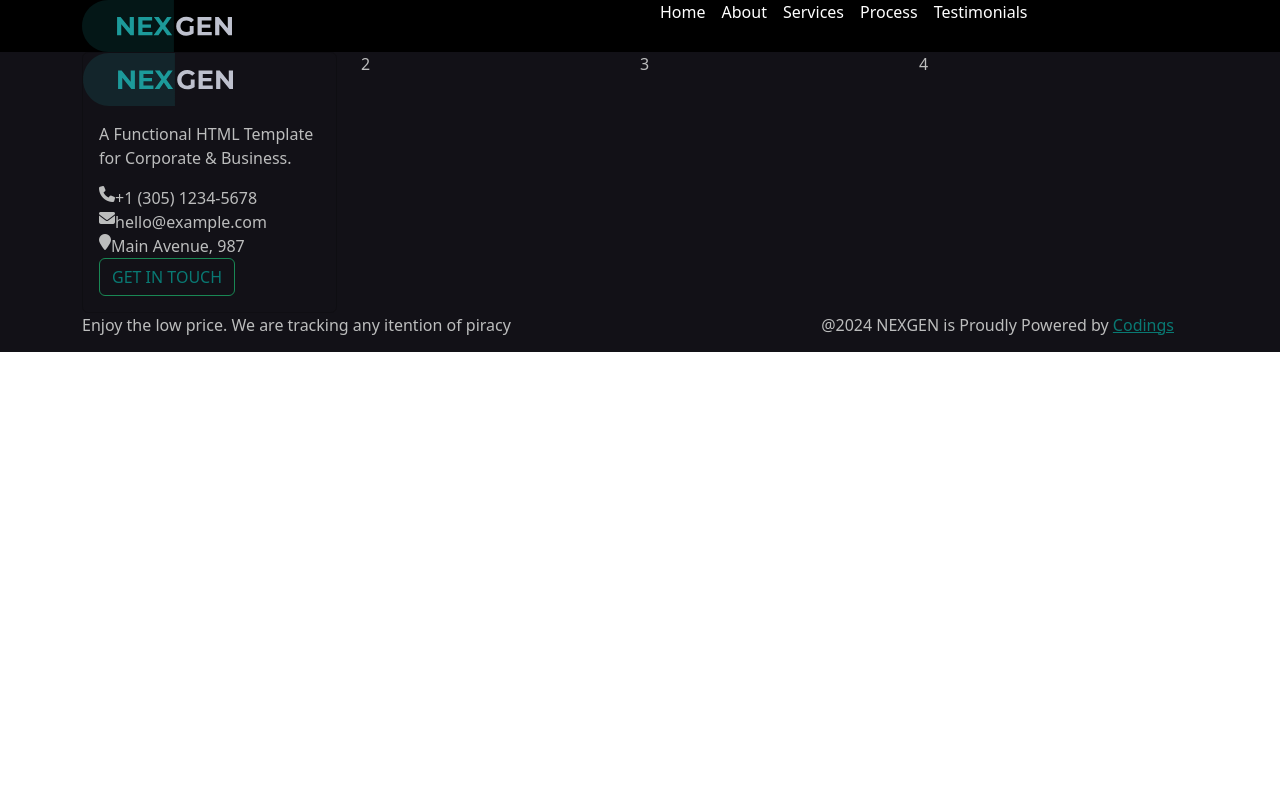
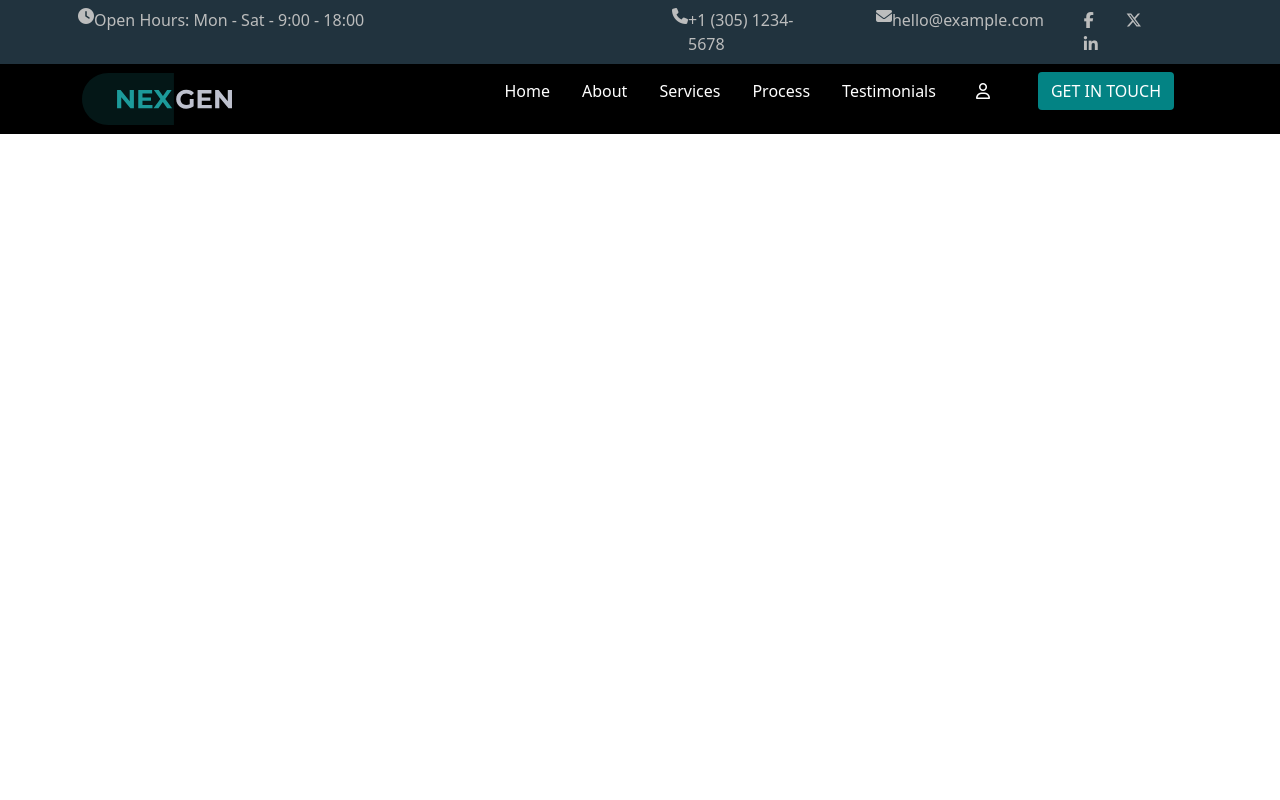
Before and after one commit to davide-piarulli/proj-html-vuejs, a Vue app: page / in a window 1280 px wide. Shown: the top 800 px of the page. Built offline with nearby package versions, Linux system fonts and the light colour scheme.

Commit message:
[add] dynamic header

```diff
--- a/src/components/Header.vue
+++ b/src/components/Header.vue
@@ -11,18 +11,18 @@ export default {
 
 <template>
   <header>
-    <!-- <nav class="navbar">
+    <div class="contact-info">
       <div class="container">
-        <div class="row w-100"> -->
-    <!-- LEFT COLUMN -->
-    <!-- <div class="col-6 d-flex p-2">
+        <div class="row">
+          <!-- LEFT COLUMN -->
+          <div class="col-6 d-flex p-2">
             <i class="fa-solid fa-clock"></i>
             <p>Open Hours: Mon - Sat - 9:00 - 18:00</p>
-          </div> -->
-    <!-- /LEFT COLUMN -->
+          </div>
+          <!-- /LEFT COLUMN -->
 
-    <!-- RIGHT COLUMN -->
-    <!-- <div
+          <!-- RIGHT COLUMN -->
+          <div
             class="col-6 d-flex justify-content-end align-content-center p-2"
           >
             <div class="phone d-flex px-4">
@@ -34,31 +34,42 @@ export default {
               <span>hello@example.com</span>
             </div>
             <div class="social-icons">
-              <i class="fa-brands fa-facebook-f px-3"></i>
-              <i class="fa-brands fa-x-twitter px-3"></i>
-              <i class="fa-brands fa-linkedin-in px-3"></i>
+              <i
+                v-for="(element, index) in store.socialIcons"
+                :key="index"
+                class="px-3"
+              >
+                <a :href="element.url" v-html="element.name"></a
+              ></i>
             </div>
           </div>
-        </div> -->
-    <!-- /RIGHT COLUMN -->
-    <!-- </div>
-    </nav> -->
+          <!-- /RIGHT COLUMN -->
+        </div>
+      </div>
+    </div>
 
-    <div class="container h-100">
-      <div class="row">
-        <div class="col">
+    <div class="container">
+      <div class="row h-100 align-items-center justify-content-center py-2">
+        <div class="col-4 h-100">
           <div class="logo">
             <img src="../assets/img/logo-nexgen.svg" alt="" />
           </div>
         </div>
-        <div class="col">
-          <nav>
-            <ul class="d-flex list-unstyled ">
-              <li
-                v-for="(element, index) in store.headerNav"
-                :key="index"
-                >
-                <a :href="element.url" class=" text-decoration-none px-2 ">{{ element.title }}</a>
+        <div class="col-8 h-100">
+          <nav class="h-100">
+            <ul
+              class="h-100 d-flex list-unstyled align-items-center justify-content-end"
+            >
+              <li v-for="(element, index) in store.headerNav" :key="index">
+                <a :href="element.url" class="text-decoration-none px-3">{{
+                  element.title
+                }}</a>
+              </li>
+              <li class="h-100 align-items-center justify-content-center px-4">
+                <i class="fa-regular fa-user"></i>
+              </li>
+              <li class="h-100 align-items-center justify-content-center px-4">
+                <button class="btn rounded-1">GET IN TOUCH</button>
               </li>
             </ul>
           </nav>
@@ -70,14 +81,21 @@ export default {
 
 <style lang="scss" scoped>
 header {
-  // background-color: #21333e;
-  // color: #bcbdbd;
   background-color: black;
-  a{
+  color: white;
+  .contact-info {
+    background-color: #21333e;
+    color: #bcbdbd;
+  }
+  a {
     color: white;
   }
   img {
     width: 150px;
   }
+  button {
+    background-color: #038384;
+    color: white;
+  }
 }
 </style>
--- a/src/components/Main.vue
+++ b/src/components/Main.vue
@@ -1,16 +1,13 @@
 <script>
-  export default {
-
-  }
+export default {};
 </script>
 
 <template>
-  <div>
-
-  </div>
+  <div class="container"></div>
 </template>
 
-
 <style lang="scss" scoped>
-
+.container {
+  height: 1000px;
+}
 </style>
--- a/src/data/store.js
+++ b/src/data/store.js
@@ -22,6 +22,10 @@ export const store = reactive({
       title: "Testimonials",
       url: "/testimonials",
     },
+    // {
+    //   title: '<i class="fa-solid fa-user"></i>',
+    //   url: "/profile",
+    // },
   ],
 
   contactInfo: [
```
